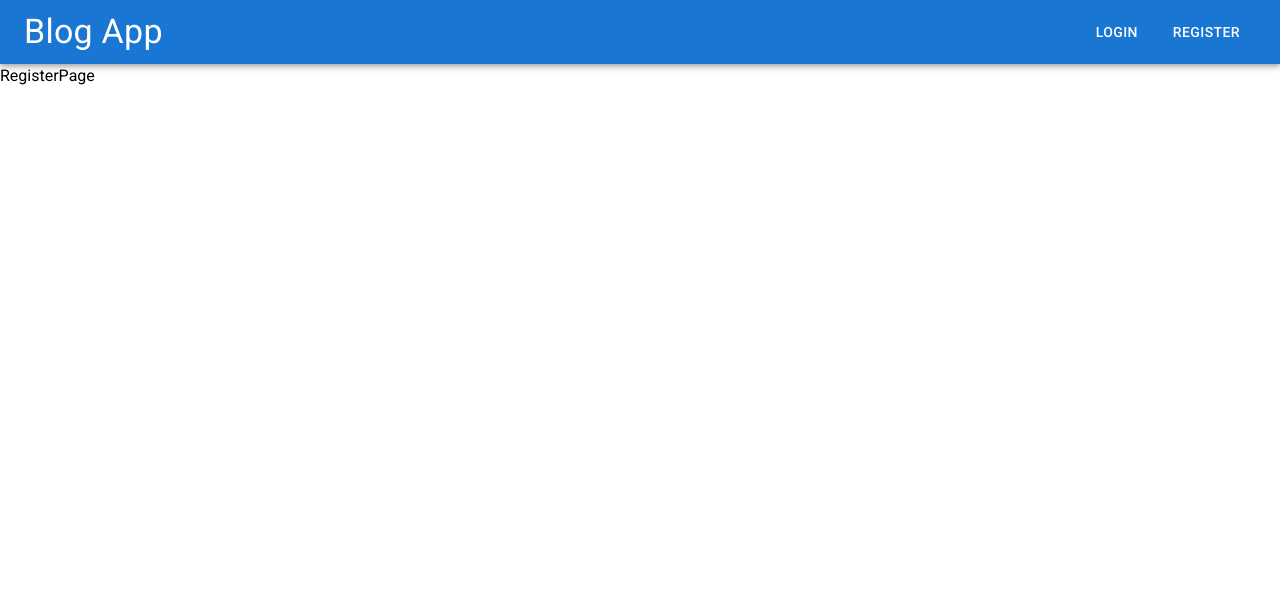
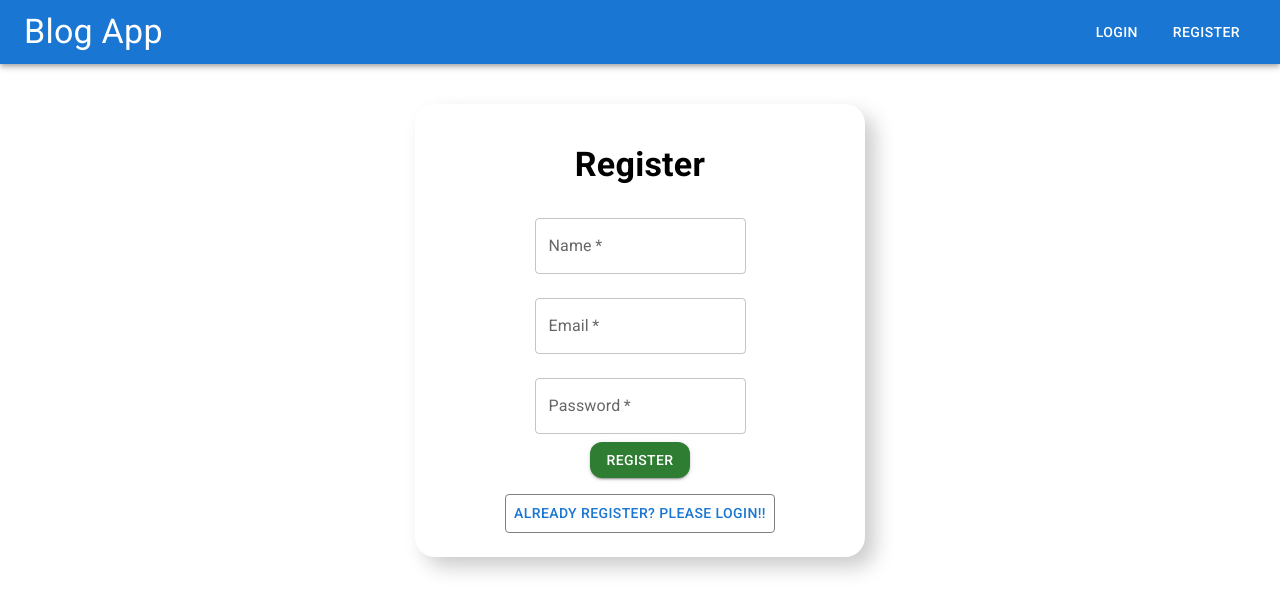
Before and after one commit to Ujjal-ENG/blog-fullstack-app, a React (Vite) app in the folder client/: page /register in a window 1280 px wide. Shown: the top 612 px of the page. Built offline with nearby package versions, Linux system fonts and the light colour scheme.

Commit message:
register functionality worked properly

```diff
--- a/client/src/components/pages/Login&Register/LoginPage.jsx
+++ b/client/src/components/pages/Login&Register/LoginPage.jsx
@@ -1,7 +1,13 @@
+/* eslint-disable react/jsx-indent */
+import { Box, Typography } from '@mui/material';
 import React from 'react';
 
 function LoginPage() {
-    return <div>LoginPage</div>;
+    return (
+        <Box>
+            <Typography>Login</Typography>
+        </Box>
+    );
 }
 
 export default LoginPage;
--- a/client/src/components/pages/Login&Register/RegisterPage.jsx
+++ b/client/src/components/pages/Login&Register/RegisterPage.jsx
@@ -1,7 +1,59 @@
-import React from 'react';
+/* eslint-disable react/jsx-indent-props */
+/* eslint-disable comma-dangle */
+/* eslint-disable object-curly-newline */
+/* eslint-disable react/jsx-indent */
+import { Box, Button, TextField, Typography } from '@mui/material';
+import React, { useState } from 'react';
+import { Link } from 'react-router-dom';
 
 function RegisterPage() {
-    return <div>RegisterPage</div>;
+    const [inputs, setInputs] = useState({
+        name: '',
+        email: '',
+        password: ''
+    });
+
+    const handleChange = (e) => {
+        setInputs({
+            ...inputs,
+            [e.target.name]: e.target.value
+        });
+    };
+
+    const handleSubmit = (e) => {
+        e.preventDefault();
+        console.log(inputs);
+    };
+
+    return (
+        <form onSubmit={handleSubmit}>
+            <Box
+                maxWidth={450}
+                display="flex"
+                flexDirection="column"
+                alignItems="center"
+                justifyContent="center"
+                margin="auto"
+                marginTop={5}
+                boxShadow="10px 10px 20px #ccc"
+                borderRadius={5}
+                padding={3}>
+                <Typography variant="h4" fontWeight="bold" padding={2}>
+                    Register
+                </Typography>
+                <TextField name="name" margin="normal" type="text" label="Name" variant="outlined" value={inputs.name} onChange={handleChange} required />
+                <TextField name="email" margin="normal" type="email" label="Email" variant="outlined" value={inputs.email} onChange={handleChange} required />
+                <TextField name="password" margin="normal" type="password" label="Password" variant="outlined" value={inputs.password} onChange={handleChange} required />
+
+                <Button variant="contained" type="submit" color="success" sx={{ borderRadius: 3 }}>
+                    Register
+                </Button>
+                <Button LinkComponent={Link} to="/login" sx={{ marginTop: 2, border: '1px solid gray' }}>
+                    Already Register? Please Login!!
+                </Button>
+            </Box>
+        </form>
+    );
 }
 
 export default RegisterPage;
```
